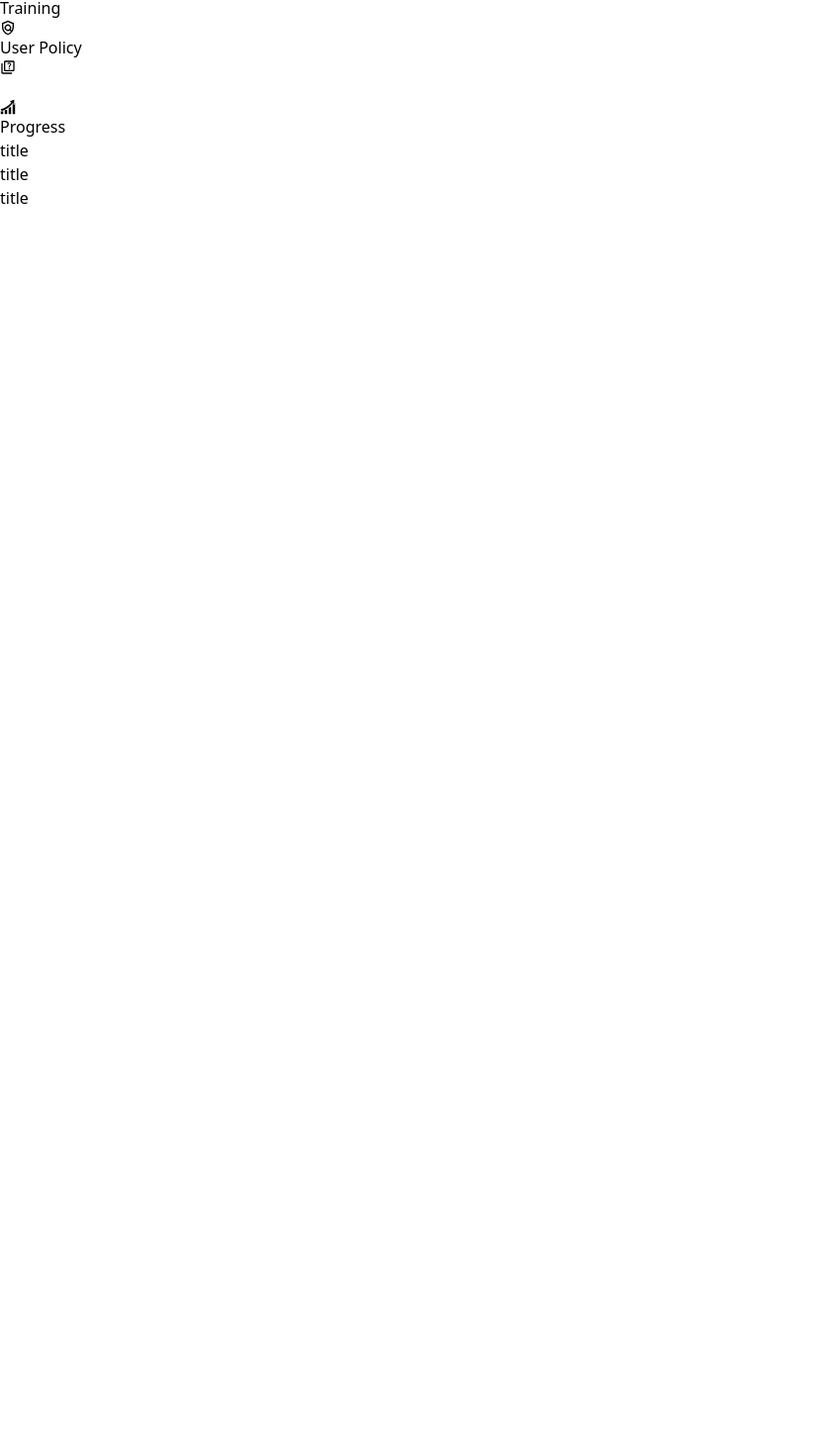
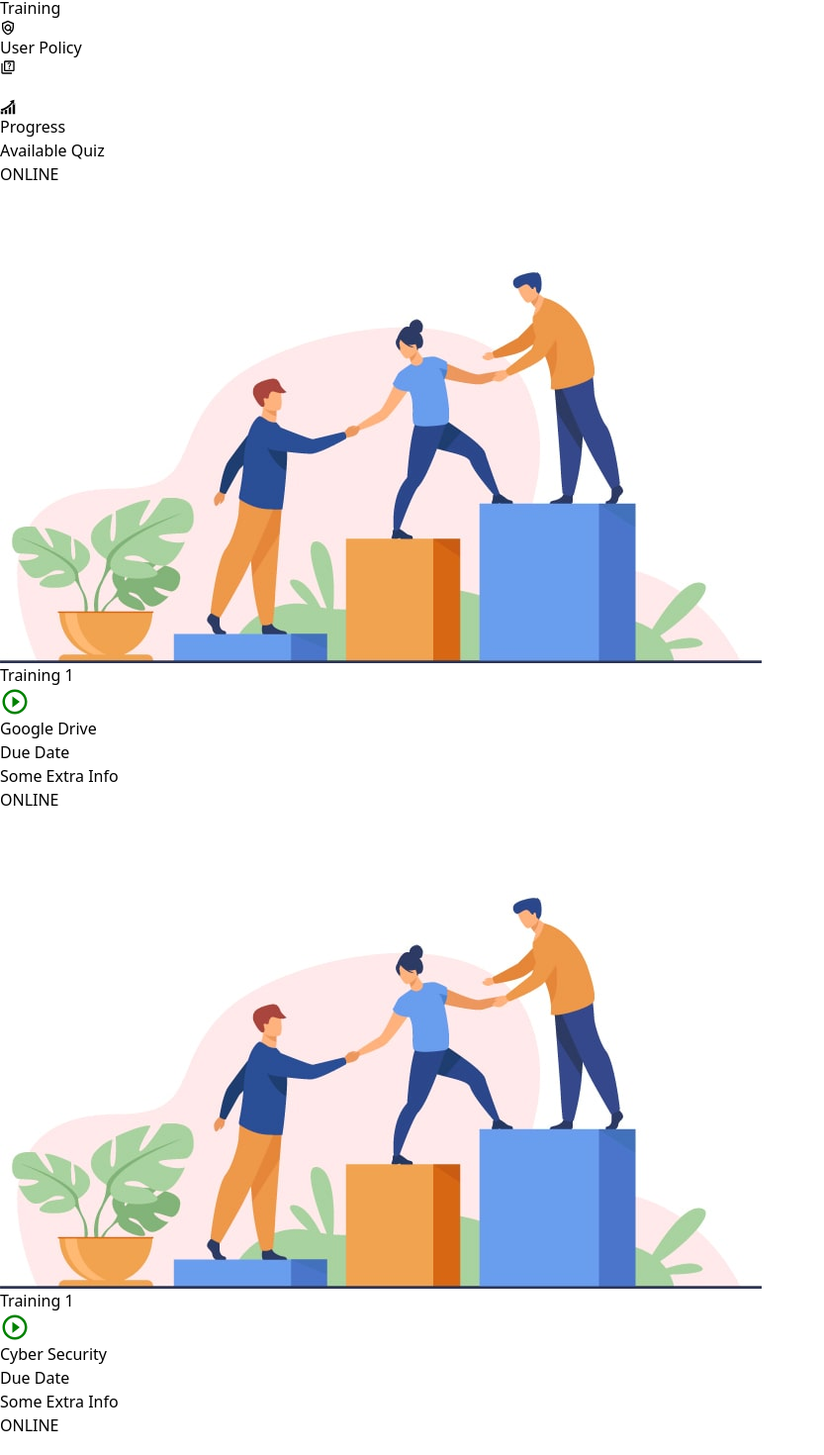
Before and after one commit to Agcare-Technologies/ETOA-frontend, a React (Vite) app: page /quiz in a window 1280 px wide. Shown: the part 563-2033 px from the top of the page at 99% size, without its empty margins (0-833 px from the left). Before the commit the page ends 800 px from the top, so only its background shows below. Built offline with nearby package versions, Linux system fonts and the light colour scheme.

Commit message:
made UI changes in quiz format

```diff
--- a/src/components/QuizCard.jsx
+++ b/src/components/QuizCard.jsx
@@ -1,5 +1,6 @@
 // QuizCard.js
 import React from "react";
+import { MdPlayCircleOutline } from "react-icons/md";
 
 const QuizCard = ({ onQuizCardClick, quizData }) => {
   const handleCardClick = () => {
@@ -7,11 +8,25 @@ const QuizCard = ({ onQuizCardClick, quizData }) => {
   };
 
   return (
-    <div
-      className='w-60 h-60 shadow-2xl rounded-md bg-orange-100 p-4 m-4'
-      onClick={handleCardClick}
-    >
-      <h2>title</h2> {/* Display the title from quizData */}
+    <div>
+      <div
+        onClick={handleCardClick}
+        className='w-72 h-60 rounded-md bg-teal-50 shadow-xl flex flex-col m-4 hover:scale-105'
+      >
+        <h3 className='text-xs px-2 rounded-md mt-2 text-white bg-green-500 self-end pr-2'>
+          ONLINE
+        </h3>
+        <img className='mx-2 w-48' src='assets/quiz.jpg' alt='' />
+        <div className='flex items-center justify-between mx-2'>
+          <p className='text-sm text-green-500'>Training 1</p>
+          <MdPlayCircleOutline color='green' size={30} />
+        </div>
+        <div className='text-xs text-left mx-2'>
+          <p className='text-xl font-semibold'>{quizData.title}</p>
+          <p>Due Date</p>
+          <p>Some Extra Info</p>
+        </div>
+      </div>
     </div>
   );
 };
--- a/src/components/QuizFormat.jsx
+++ b/src/components/QuizFormat.jsx
@@ -30,9 +30,9 @@ const QuizFormat = ({ quizData, onGoBack }) => {
   };
 
   return (
-    <div className='App'>
+    <div className='bg-gray-200 shadow-2xl rounded-xl m-4 p-4 text-center'>
       {/* 1. Header */}
-      <h1>{quizData.title}</h1>
+      <h1 className='text-xl font-bold'>{quizData.title}</h1>
 
       {/* 2. Current Score */}
       <h2>Score: {score}</h2>
@@ -46,16 +46,16 @@ const QuizFormat = ({ quizData, onGoBack }) => {
             {score} out of {quizData.questions.length} correct - (
             {(score / quizData.questions.length) * 100}%)
           </h2>
-          <button onClick={() => restartGame()}>Restart game</button>
+          <button onClick={() => restartGame()}>Restart Quiz</button>
         </div>
       ) : (
         /* 5. Question Card */
-        <div className='question-card'>
+        <div className=''>
           {/* Current Question */}
           <h2>
             Question: {currentQuestion + 1} out of {quizData.questions.length}
           </h2>
-          <h3 className='question-text'>
+          <h3 className='text-md font-semibold'>
             {quizData.questions[currentQuestion].text}
           </h3>
 
@@ -64,6 +64,7 @@ const QuizFormat = ({ quizData, onGoBack }) => {
             {quizData.questions[currentQuestion].options.map((option) => {
               return (
                 <li
+                  className=' my-2 bg-white border rounded-md hover:bg-green-400 text-gray-800 text-sm font-semibold hover:scale-80 py-2 border-white space-y-2'
                   key={option.id}
                   onClick={() => optionClicked(option.isCorrect)}
                 >
@@ -75,7 +76,9 @@ const QuizFormat = ({ quizData, onGoBack }) => {
         </div>
       )}
       <div>
-        <button onClick={onGoBack}>GO BACK</button>
+        <button className='text-red-600' onClick={onGoBack}>
+          GO BACK
+        </button>
       </div>
     </div>
   );
--- a/src/components/VideoCard.jsx
+++ b/src/components/VideoCard.jsx
@@ -26,7 +26,7 @@ const VideoCard = ({ src, videoId }) => {
   );
 
   return (
-    <div className='w-72 h-60 rounded-md bg-teal-50 shadow-xl flex flex-col m-4'>
+    <div className='w-72 h-60 rounded-md bg-teal-50 shadow-xl flex flex-col m-4 hover:scale-105'>
       <h3 className='text-xs px-2 rounded-md mt-2 text-white bg-green-500 self-end pr-2'>
         ONLINE
       </h3>
--- a/src/mock data/quizQuestions.js
+++ b/src/mock data/quizQuestions.js
@@ -1,6 +1,6 @@
 export const quizzes = [
   {
-    title: "Quiz 1",
+    title: "Google Drive",
     id: 0,
     questions: [
       {
@@ -27,7 +27,7 @@ export const quizzes = [
     ],
   },
   {
-    title: "Quiz 2",
+    title: "Cyber Security",
     id: 1,
     questions: [
       {
@@ -54,7 +54,7 @@ export const quizzes = [
     ],
   },
   {
-    title: "Quiz 3",
+    title: "IT Poilicy",
     id: 2,
     questions: [
       {
--- a/src/pages/quiz page/QuizPage.jsx
+++ b/src/pages/quiz page/QuizPage.jsx
@@ -18,6 +18,10 @@ const QuizPage = () => {
 
   return (
     <div>
+      <h3 className='text-4xl text-center font-semibold py-2'>
+        Available Quiz
+      </h3>
+      <div>
         {selectedQuiz ? (
           // Render QuizFormat when a quiz is selected and pass the handleGoBack function
           <QuizFormat quizData={selectedQuiz} onGoBack={handleGoBack} />
@@ -26,6 +30,7 @@ const QuizPage = () => {
           <QuizList quizzes={quizzes} onQuizCardClick={handleQuizCardClick} />
         )}
       </div>
+    </div>
   );
 };
 
```
Also changed, not shown: public/assets/quiz.jpg (added). Lines whose indentation alone changed are shown as unchanged.
